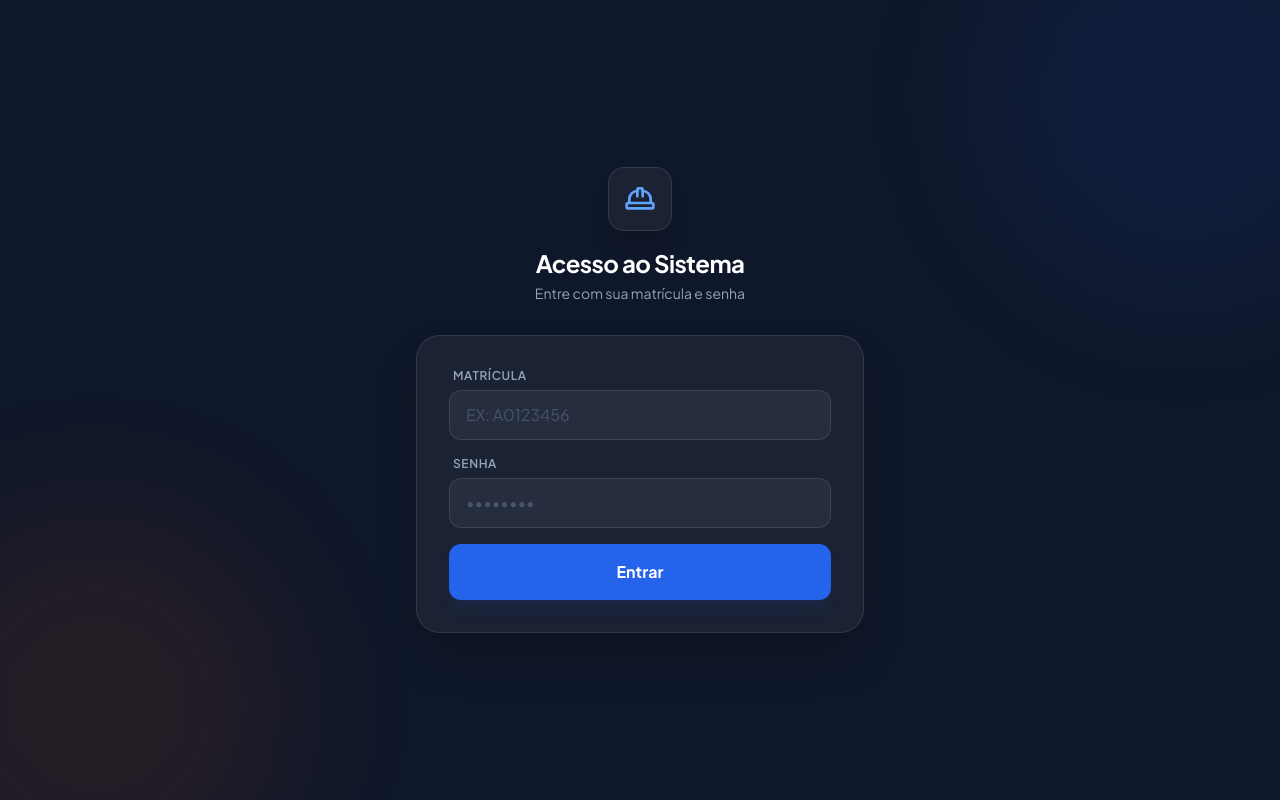
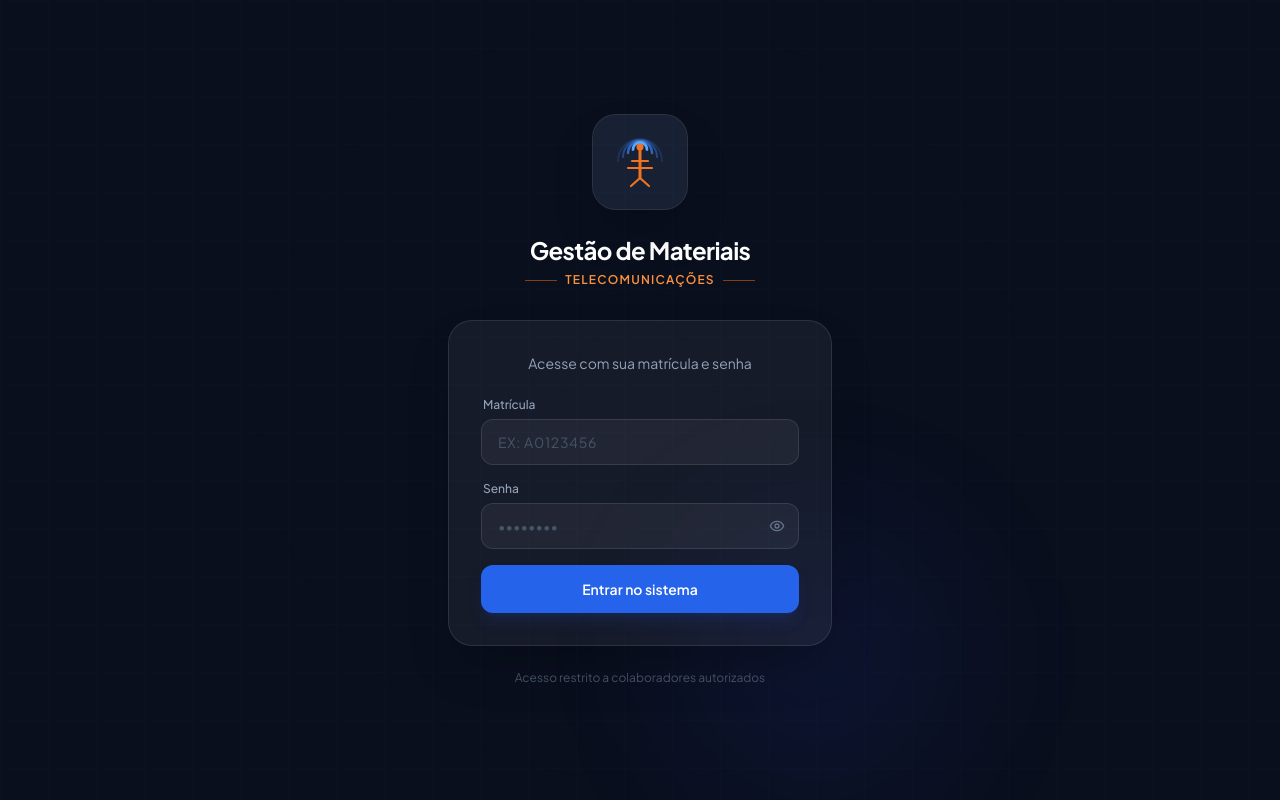
Before and after one commit to Amarilson-alves/cadastro-material-v2, a React (Vite) app: page /login in a window 1280 px wide. Built offline with nearby package versions, Linux system fonts and the light colour scheme; no server answers.

Commit message:
tema claude  telecom

```diff
--- a/index.html
+++ b/index.html
@@ -3,7 +3,9 @@
   <head>
     <meta charset="UTF-8" />
     <meta name="viewport" content="width=device-width, initial-scale=1.0" />
-    <title>Cadastro de Materiais</title>
+    <title>Gestão de Materiais · Telecom</title>
+    <meta name="description" content="Sistema de gestão e apontamento de materiais para infraestrutura de telecomunicações." />
+    <link rel="icon" type="image/svg+xml" href="/favicon.svg" />
   </head>
   <body>
     <div id="root"></div>
--- a/src/pages/Campo.tsx
+++ b/src/pages/Campo.tsx
@@ -113,7 +113,7 @@ export default function Campo() {
 
   return (
     <div className="min-h-screen bg-[#f5f6fa]">
-      <header className="bg-[#1e3a5f] text-white sticky top-0 z-20 shadow-lg">
+      <header className="bg-[#0f172a] text-white sticky top-0 z-20 shadow-lg border-b-2 border-orange-500/60">
         <div className="max-w-3xl mx-auto px-4 py-3.5 flex items-center gap-3">
           <Link to="/" className="p-2 rounded-xl bg-white/10 hover:bg-white/20 transition-smooth">
             <ArrowLeft className="h-4 w-4" />
--- a/src/pages/Index.tsx
+++ b/src/pages/Index.tsx
@@ -8,22 +8,38 @@ export default function Index() {
   const isStaff = perfil?.role === 'staff';
 
   return (
-    <div className="min-h-screen flex items-center justify-center relative overflow-hidden bg-[#0f172a]">
+    <div className="min-h-screen flex items-center justify-center relative overflow-hidden bg-[#0a0f1e]">
       {/* Background */}
       <div className="absolute inset-0 pointer-events-none">
-        <div className="absolute -top-40 -right-40 w-96 h-96 rounded-full bg-orange-600/15 blur-3xl" />
-        <div className="absolute -bottom-40 -left-40 w-96 h-96 rounded-full bg-green-600/15 blur-3xl" />
-        <div className="absolute inset-0 opacity-[0.03]"
-          style={{ backgroundImage: 'linear-gradient(#fff 1px,transparent 1px),linear-gradient(90deg,#fff 1px,transparent 1px)', backgroundSize: '60px 60px' }} />
+        <div className="absolute top-0 left-1/2 -translate-x-1/2 w-[500px] h-[300px] rounded-full bg-blue-600/8 blur-3xl" />
+        <div className="absolute -bottom-40 -left-40 w-96 h-96 rounded-full bg-orange-600/8 blur-3xl" />
+        <div className="absolute -bottom-40 -right-40 w-96 h-96 rounded-full bg-green-600/8 blur-3xl" />
+        <div className="absolute inset-0 opacity-[0.025]"
+          style={{ backgroundImage: 'linear-gradient(rgba(59,130,246,1) 1px,transparent 1px),linear-gradient(90deg,rgba(59,130,246,1) 1px,transparent 1px)', backgroundSize: '48px 48px' }} />
       </div>
 
       <div className="relative w-full max-w-md mx-4 animate-fade-in z-10">
         {/* Header */}
         <div className="text-center mb-10">
           <div className="inline-flex items-center justify-center w-20 h-20 rounded-3xl bg-white/5 border border-white/10 mb-5 shadow-2xl backdrop-blur-sm">
-            <span className="text-4xl">🏗️</span>
+            <svg width="40" height="40" viewBox="0 0 56 56" fill="none" xmlns="http://www.w3.org/2000/svg">
+              <path d="M11 23 A17 17 0 0 1 45 23" stroke="#3b82f6" strokeWidth="2" strokeLinecap="round" opacity="0.4"/>
+              <path d="M16 19 A12 12 0 0 1 40 19" stroke="#3b82f6" strokeWidth="2.5" strokeLinecap="round" opacity="0.7"/>
+              <path d="M21 15.5 A7 7 0 0 1 35 15.5" stroke="#60a5fa" strokeWidth="2.8" strokeLinecap="round"/>
+              <circle cx="28" cy="13" r="3.5" fill="#f97316"/>
+              <line x1="28" y1="16.5" x2="28" y2="44" stroke="#f97316" strokeWidth="3" strokeLinecap="round"/>
+              <line x1="20" y1="27" x2="36" y2="27" stroke="#f97316" strokeWidth="2.2" strokeLinecap="round"/>
+              <line x1="16" y1="34" x2="40" y2="34" stroke="#f97316" strokeWidth="2.2" strokeLinecap="round"/>
+              <line x1="28" y1="44" x2="19" y2="52" stroke="#f97316" strokeWidth="2.2" strokeLinecap="round"/>
+              <line x1="28" y1="44" x2="37" y2="52" stroke="#f97316" strokeWidth="2.2" strokeLinecap="round"/>
+            </svg>
           </div>
-          <h1 className="text-3xl font-bold text-white mb-2 tracking-tight">Cadastro de Materiais</h1>
+          <h1 className="text-3xl font-bold text-white mb-1.5 tracking-tight">Gestão de Materiais</h1>
+          <div className="flex items-center justify-center gap-2 mb-3">
+            <span className="h-px w-6 bg-orange-500/40" />
+            <span className="text-orange-400 text-xs font-semibold tracking-widest uppercase">Telecomunicações</span>
+            <span className="h-px w-6 bg-orange-500/40" />
+          </div>
           <p className="text-slate-400 text-sm">
             Bem-vindo, <strong className="text-white">{perfil?.nome || 'Usuário'}</strong>. Selecione o módulo:
           </p>
--- a/src/pages/Interno.tsx
+++ b/src/pages/Interno.tsx
@@ -70,7 +70,7 @@ export default function Interno() {
 
   return (
     <div className="min-h-screen bg-[#f5f6fa]">
-      <header className="bg-[#14532d] text-white sticky top-0 z-20 shadow-lg">
+      <header className="bg-[#0f172a] text-white sticky top-0 z-20 shadow-lg border-b-2 border-green-500/60">
         <div className="max-w-4xl mx-auto px-4 py-3.5 flex items-center gap-3">
           <Link to="/" className="p-2 rounded-xl bg-white/10 hover:bg-white/20 transition-smooth">
             <ArrowLeft className="h-4 w-4" />
--- a/src/pages/Login.tsx
+++ b/src/pages/Login.tsx
@@ -2,37 +2,52 @@ import { useState } from 'react';
 import { Navigate } from 'react-router-dom';
 import { useAuth } from '@/hooks/useAuth';
 import { toast } from 'sonner';
-import { Loader2, HardHat } from 'lucide-react';
+import { Loader2, Eye, EyeOff } from 'lucide-react';
+
+// ─── Ícone de Torre de Telecomunicações ──────────────────────────────────────
+function TowerIcon({ size = 56 }: { size?: number }) {
+  return (
+    <svg width={size} height={size} viewBox="0 0 56 56" fill="none" xmlns="http://www.w3.org/2000/svg">
+      <path d="M6 27 A22 22 0 0 1 50 27" stroke="#3b82f6" strokeWidth="1.8" strokeLinecap="round" opacity="0.2"/>
+      <path d="M11 23 A17 17 0 0 1 45 23" stroke="#3b82f6" strokeWidth="2" strokeLinecap="round" opacity="0.4"/>
+      <path d="M16 19 A12 12 0 0 1 40 19" stroke="#3b82f6" strokeWidth="2.5" strokeLinecap="round" opacity="0.7"/>
+      <path d="M21 15.5 A7 7 0 0 1 35 15.5" stroke="#60a5fa" strokeWidth="2.8" strokeLinecap="round"/>
+      <circle cx="28" cy="13" r="3.5" fill="#f97316"/>
+      <line x1="28" y1="16.5" x2="28" y2="44" stroke="#f97316" strokeWidth="3" strokeLinecap="round"/>
+      <line x1="20" y1="27" x2="36" y2="27" stroke="#f97316" strokeWidth="2.2" strokeLinecap="round"/>
+      <line x1="16" y1="34" x2="40" y2="34" stroke="#f97316" strokeWidth="2.2" strokeLinecap="round"/>
+      <line x1="28" y1="44" x2="19" y2="52" stroke="#f97316" strokeWidth="2.2" strokeLinecap="round"/>
+      <line x1="28" y1="44" x2="37" y2="52" stroke="#f97316" strokeWidth="2.2" strokeLinecap="round"/>
+    </svg>
+  );
+}
+
+function RadarPulse() {
+  return (
+    <div className="absolute inset-0 flex items-center justify-center pointer-events-none overflow-hidden">
+      {[0, 1, 2, 3].map((i) => (
+        <div
+          key={i}
+          className="absolute rounded-full border border-blue-500/10"
+          style={{
+            width: `${(i + 1) * 220}px`,
+            height: `${(i + 1) * 220}px`,
+            animation: `radar-pulse 4s ease-out ${i * 1}s infinite`,
+          }}
+        />
+      ))}
+    </div>
+  );
+}
 
 export default function Login() {
   const { user, carregando, login } = useAuth();
   const [matricula, setMatricula] = useState('');
   const [senha, setSenha] = useState('');
+  const [senhaVisivel, setSenhaVisivel] = useState(false);
   const [enviando, setEnviando] = useState(false);
 
-  // Redireciona se já estiver logado
   if (!carregando && user) return <Navigate to="/" replace />;
-
-  const handleLogin = async (e: React.FormEvent) => {
-    e.preventDefault();
-
-    // Validação da Regra: 1 letra + 5 a 8 números
-    const regex = /^[A-Za-z]\d{5,8}$/;
-    if (!regex.test(matricula)) {
-      toast.error('Formato inválido. Use 1 letra e 5-8 números.');
-      return;
-    }
-
-    setEnviando(true);
-    try {
-      await login(matricula, senha);
-      toast.success('Bem-vindo ao sistema!');
-    } catch (err) {
-      toast.error('Credenciais inválidas.');
-    } finally {
-      setEnviando(false);
-    }
-  };
 
   if (carregando) {
     return (
@@ -42,27 +57,77 @@ export default function Login() {
     );
   }
 
+  const handleLogin = async (e: React.FormEvent) => {
+    e.preventDefault();
+    const regex = /^[A-Za-z]\d{5,8}$/;
+    if (!regex.test(matricula)) {
+      toast.error('Formato inválido. Use 1 letra e 5 a 8 números. Ex: A012345');
+      return;
+    }
+    setEnviando(true);
+    try {
+      await login(matricula, senha);
+      toast.success('Bem-vindo ao sistema!');
+    } catch {
+      toast.error('Matrícula ou senha incorretos.');
+    } finally {
+      setEnviando(false);
+    }
+  };
+
   return (
-    <div className="min-h-screen flex items-center justify-center relative overflow-hidden bg-[#0f172a]">
-      {/* Elementos de fundo modernos */}
+    <div className="min-h-screen bg-[#0a0f1e] flex items-center justify-center relative overflow-hidden">
+
+      {/* Gradientes de fundo */}
       <div className="absolute inset-0 pointer-events-none">
-        <div className="absolute -top-24 -right-24 w-96 h-96 rounded-full bg-blue-600/10 blur-3xl" />
-        <div className="absolute -bottom-24 -left-24 w-96 h-96 rounded-full bg-orange-600/10 blur-3xl" />
+        <div className="absolute top-0 left-1/2 -translate-x-1/2 w-[600px] h-[400px] rounded-full bg-blue-600/8 blur-3xl" />
+        <div className="absolute bottom-0 left-1/4 w-72 h-72 rounded-full bg-orange-600/8 blur-3xl" />
+        <div className="absolute bottom-0 right-1/4 w-72 h-72 rounded-full bg-blue-800/10 blur-3xl" />
       </div>
 
-      <div className="relative w-full max-w-md mx-4 z-10 animate-fade-in">
+      {/* Radar animado */}
+      <RadarPulse />
+
+      {/* Grid sutil */}
+      <div
+        className="absolute inset-0 opacity-[0.025] pointer-events-none"
+        style={{
+          backgroundImage:
+            'linear-gradient(rgba(59,130,246,1) 1px, transparent 1px), linear-gradient(90deg, rgba(59,130,246,1) 1px, transparent 1px)',
+          backgroundSize: '48px 48px',
+        }}
+      />
+
+      {/* Conteúdo */}
+      <div className="relative z-10 w-full max-w-sm mx-4 animate-fade-in">
+
+        {/* Identidade / cabeçalho */}
         <div className="text-center mb-8">
-          <div className="inline-flex items-center justify-center w-16 h-16 rounded-2xl bg-white/5 border border-white/10 mb-4 shadow-xl backdrop-blur-sm">
-            <HardHat className="h-8 w-8 text-blue-400" />
+          <div className="inline-flex items-center justify-center w-24 h-24 rounded-3xl bg-white/5 border border-white/10 mb-6 shadow-2xl backdrop-blur-sm relative">
+            <div className="absolute inset-0 rounded-3xl bg-blue-500/5" />
+            <TowerIcon size={56} />
           </div>
-          <h1 className="text-2xl font-bold text-white tracking-tight">Acesso ao Sistema</h1>
-          <p className="text-slate-400 text-sm mt-1">Entre com sua matrícula e senha</p>
+          <h1 className="text-2xl font-bold text-white tracking-tight mb-1">
+            Gestão de Materiais
+          </h1>
+          <div className="flex items-center justify-center gap-2 mt-1.5">
+            <span className="h-px w-8 bg-orange-500/50" />
+            <p className="text-orange-400 text-xs font-semibold tracking-widest uppercase">
+              Telecomunicações
+            </p>
+            <span className="h-px w-8 bg-orange-500/50" />
+          </div>
         </div>
 
+        {/* Card de login */}
         <div className="bg-white/5 border border-white/10 backdrop-blur-md rounded-3xl p-8 shadow-2xl">
+          <p className="text-slate-400 text-sm text-center mb-6">
+            Acesse com sua matrícula e senha
+          </p>
+
           <form onSubmit={handleLogin} className="space-y-4">
             <div>
-              <label className="block text-xs font-semibold text-slate-400 uppercase tracking-wider mb-1.5 ml-1">
+              <label className="block text-xs font-medium text-slate-400 mb-1.5 ml-0.5">
                 Matrícula
               </label>
               <input
@@ -71,34 +136,58 @@ export default function Login() {
                 value={matricula}
                 onChange={(e) => setMatricula(e.target.value.toUpperCase())}
                 placeholder="Ex: A0123456"
-                className="w-full px-4 py-3 bg-white/5 border border-white/10 rounded-xl text-white placeholder-slate-600 focus:outline-none focus:border-blue-500 focus:ring-1 focus:ring-blue-500 transition-all uppercase"
+                className="w-full px-4 py-3 bg-white/5 border border-white/10 rounded-xl text-white placeholder-slate-600 focus:outline-none focus:border-blue-500 focus:ring-1 focus:ring-blue-500/50 transition-all text-sm uppercase tracking-wider"
               />
             </div>
 
             <div>
-              <label className="block text-xs font-semibold text-slate-400 uppercase tracking-wider mb-1.5 ml-1">
+              <label className="block text-xs font-medium text-slate-400 mb-1.5 ml-0.5">
                 Senha
               </label>
+              <div className="relative">
                 <input
-                type="password"
+                  type={senhaVisivel ? 'text' : 'password'}
                   required
                   value={senha}
                   onChange={(e) => setSenha(e.target.value)}
                   placeholder="••••••••"
-                className="w-full px-4 py-3 bg-white/5 border border-white/10 rounded-xl text-white placeholder-slate-600 focus:outline-none focus:border-blue-500 focus:ring-1 focus:ring-blue-500 transition-all"
+                  className="w-full px-4 py-3 pr-12 bg-white/5 border border-white/10 rounded-xl text-white placeholder-slate-600 focus:outline-none focus:border-blue-500 focus:ring-1 focus:ring-blue-500/50 transition-all text-sm"
                 />
+                <button
+                  type="button"
+                  onClick={() => setSenhaVisivel((v) => !v)}
+                  className="absolute right-3.5 top-1/2 -translate-y-1/2 text-slate-500 hover:text-slate-300 transition-colors"
+                  tabIndex={-1}
+                >
+                  {senhaVisivel ? <EyeOff className="h-4 w-4" /> : <Eye className="h-4 w-4" />}
+                </button>
+              </div>
             </div>
 
             <button
               type="submit"
               disabled={enviando}
-              className="w-full bg-blue-600 hover:bg-blue-500 disabled:opacity-50 text-white font-bold py-4 rounded-xl transition-all shadow-lg shadow-blue-900/20 flex items-center justify-center gap-2 mt-2"
+              className="w-full mt-2 bg-blue-600 hover:bg-blue-500 disabled:opacity-50 text-white font-semibold py-3.5 rounded-xl transition-all shadow-lg shadow-blue-900/30 flex items-center justify-center gap-2 text-sm"
             >
-              {enviando ? <Loader2 className="h-5 w-5 animate-spin" /> : 'Entrar'}
+              {enviando
+                ? <><Loader2 className="h-4 w-4 animate-spin" /> Entrando...</>
+                : 'Entrar no sistema'
+              }
             </button>
           </form>
         </div>
+
+        <p className="text-center text-slate-600 text-xs mt-6">
+          Acesso restrito a colaboradores autorizados
+        </p>
       </div>
+
+      <style>{`
+        @keyframes radar-pulse {
+          0%   { transform: scale(0.4); opacity: 0.6; }
+          100% { transform: scale(1);   opacity: 0; }
+        }
+      `}</style>
     </div>
   );
 }
```
Also changed, not shown: public/favicon.svg (added). Lines whose indentation alone changed are shown as unchanged.
